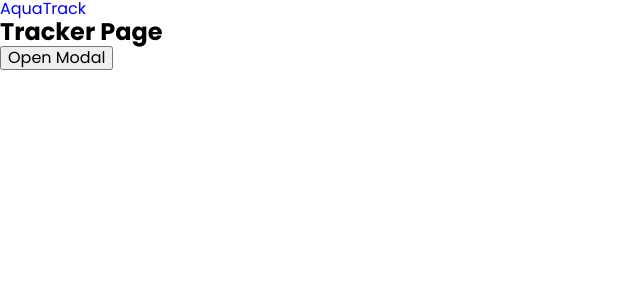
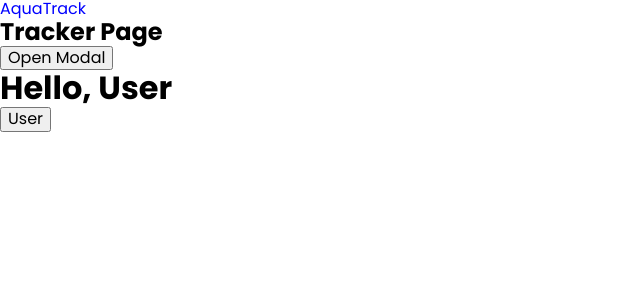
Before and after one commit to AnnaRychkova1/aquatrack-front-1, a React (Vite) app: page /tracker in a window 1280 px wide. Shown: the top 300 px of the page, without its empty margins (0-640 px from the left). Built offline with nearby package versions, Linux system fonts and the light colour scheme.

Commit message:
add user bar

```diff
--- a/src/components/UserMenu/UserMenu.jsx
+++ b/src/components/UserMenu/UserMenu.jsx
@@ -1,15 +1,63 @@
-export const UserMenu = () => {
-  //   const { isSignedIn } = useAuth();
-  const isSignedIn = false;
+// export const UserMenu = () => {
+//   //   const { isSignedIn } = useAuth();
+//   const isSignedIn = false;
+//   return (
+//     <>
+//       {isSignedIn && (
+//         <div>
+//           <p>Welcome!</p>
+//           <button type="button">Setting</button>
+//           <button type="button">Log out</button>
+//         </div>
+//       )}
+//     </>
+//   );
+// };
+import { useEffect, useState } from "react";
+//import UniversalModal from "../../modals/Modal/Modal.jsx";
+import UserMenuModal from "./UserMenuModals/Modal.jsx";
+const UserMenu = ({ userData }) => {
+  const [isOpen, setIsOpen] = useState(false);
+  const [userName, setUserName] = useState("User");
+  const [avatarUrl, setAvatarUrl] = useState(null);
+  const isSignedIn = true;
+  useEffect(() => {
+    if (userData) {
+      setUserName(userData.name || "User");
+      setAvatarUrl(userData.avatar || null);
+    }
+  }, [userData]);
+  const toggleMenu = () => {
+    setIsOpen(!isOpen);
+  };
+
   return (
     <>
       {isSignedIn && (
         <div>
-          <p>Welcome!</p>
-          <button type="button">Setting</button>
-          <button type="button">Log out</button>
+          <h1>
+            Hello, <span>{userName}</span>
+          </h1>
+          <div>
+            <button onClick={toggleMenu}>
+              <span>{userName}</span>
+              <img name={userName} src={avatarUrl} size="40" />
+            </button>
+            {isOpen && (
+              <div>
+                <UserMenuModal word={"settings"}>
+                  <button>Log out</button>
+                </UserMenuModal>
+                <UserMenuModal word={"Log out"}>
+                  <button>Log out</button>
+                </UserMenuModal>
+              </div>
+            )}
+          </div>
         </div>
       )}
     </>
   );
 };
+
+export default UserMenu;
--- /dev/null
+++ b/src/components/UserMenu/UserMenuModals/Modal.jsx
@@ -0,0 +1,56 @@
+import { useState, useEffect } from "react";
+import Modal from "react-modal";
+import css from "../../../modals/Modal/Modal.module.css";
+import Iconsvg from "../../Icon/Icon";
+
+Modal.setAppElement("#root");
+
+const UserMenuModal = ({ children, word }) => {
+  const [isOpen, setIsOpen] = useState(false);
+
+  const openModal = () => setIsOpen(true);
+  const closeModal = () => setIsOpen(false);
+
+  useEffect(() => {
+    const handleEscape = (event) => {
+      if (event.key === "Escape") {
+        closeModal();
+      }
+    };
+
+    if (isOpen) {
+      document.addEventListener("keydown", handleEscape);
+    } else {
+      document.removeEventListener("keydown", handleEscape);
+    }
+
+    return () => {
+      document.removeEventListener("keydown", handleEscape);
+    };
+  }, [isOpen]);
+
+  return (
+    <>
+      <button onClick={openModal}>{word}</button>
+      <Modal
+        isOpen={isOpen}
+        onRequestClose={closeModal}
+        className={css.modalContent}
+        overlayClassName={css.modalBackdrop}
+        shouldCloseOnOverlayClick={true}
+      >
+        <button className={css.modalCloseButton} onClick={closeModal}>
+          <Iconsvg
+            width="28"
+            height="28"
+            iconName="close"
+            className={css.iconClose}
+          />
+        </button>
+        <div className={css.modalBody}>{children}</div>
+      </Modal>
+    </>
+  );
+};
+
+export default UserMenuModal;
--- a/src/pages/Tracker/Tracker.jsx
+++ b/src/pages/Tracker/Tracker.jsx
@@ -1,6 +1,7 @@
 import { Helmet } from "react-helmet-async";
 import Logo from "../../components/Logo/Logo";
 import UniversalModal from "../../modals/Modal/Modal";
+import UserPanel from "../../components/UserMenu/UserMenu";
 
 const Tracker = () => {
   return (
@@ -13,6 +14,7 @@ const Tracker = () => {
       <UniversalModal>
         <h2>Модальне Вікно</h2>
       </UniversalModal>
+      <UserPanel />
     </>
   );
 };
```
